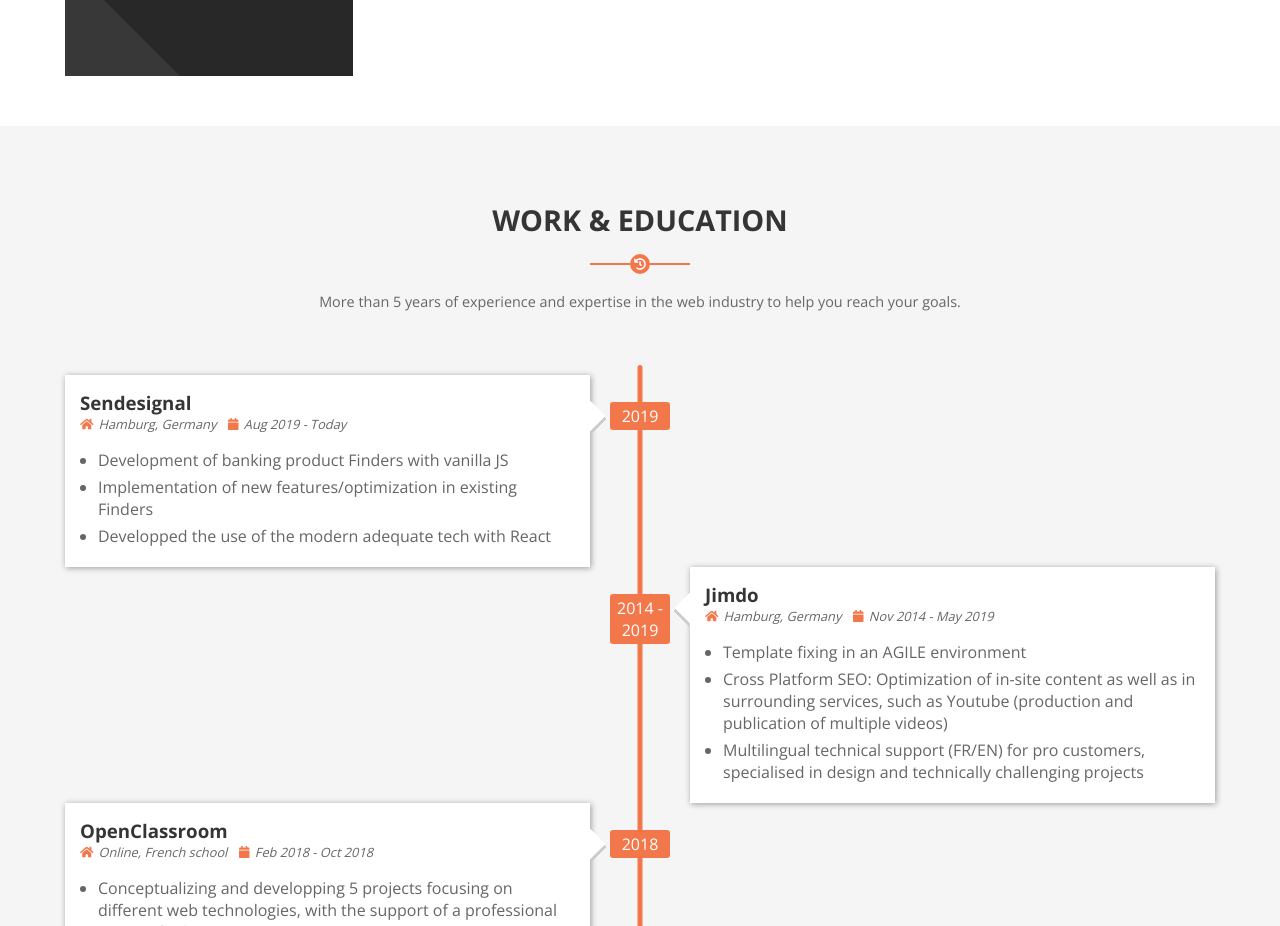
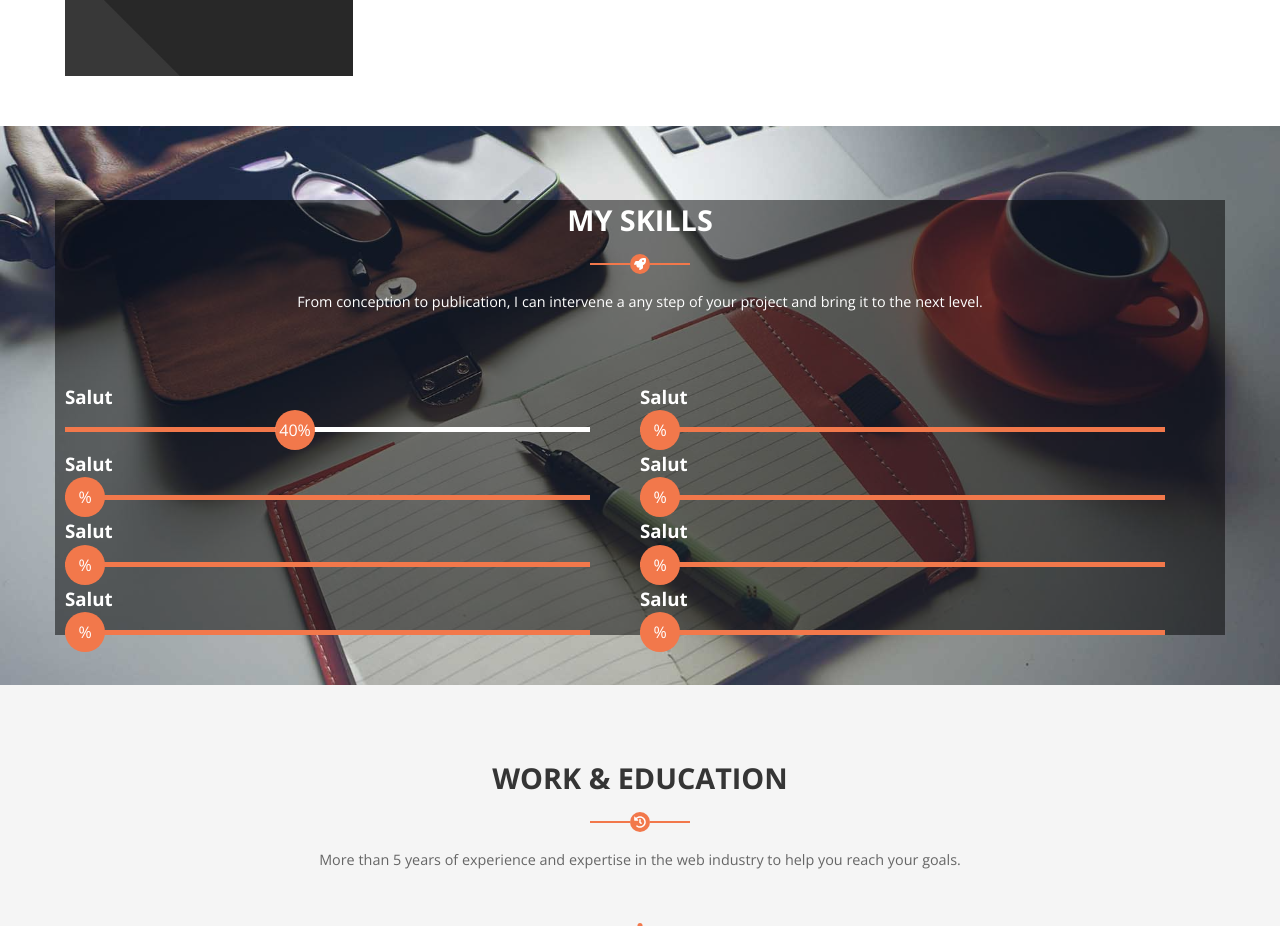
Before and after one commit to SylvainDep/Portfolio2020, a React (Create React App) app: page / in a window 1280 px wide. Shown: the part 2260-3186 px from the top of the page. Built offline with nearby package versions, Linux system fonts and the light colour scheme.

Commit message:
Skill section

```diff
--- a/src/App.js
+++ b/src/App.js
@@ -5,6 +5,7 @@ import Hero from './Hero/Hero'
 import About from './About/About'
 import Service from './Service/Service'
 import Portfolio from './Portfolio/Portfolio'
+import Skills from './Skills/Skills'
 import Experience from './Experience/Experience'
 import Contact from './Contact/Contact'
 import Footer from './Footer/Footer'
@@ -16,6 +17,7 @@ function App() {
       <About />
       <Service />
       <Portfolio />
+      <Skills />
       <Experience />
       <Contact />
       <Footer />
--- /dev/null
+++ b/src/Skills/SkillItem.js
@@ -0,0 +1,55 @@
+import React from 'react'
+import styled from 'styled-components'
+import { FontAwesomeIcon } from "@fortawesome/react-fontawesome";
+
+import { styles } from '../UI'
+
+const {
+  constants: { dark_grey, orange }
+} = styles;
+
+const SkillItemContainer = styled.div`
+  flex-basis: 50%
+`
+
+const SkillBar = styled.div`
+  display: block;
+  position: relative;
+  height: 5px;
+  width: calc(100% - 50px);
+  background-color: white;
+
+  &:before {
+    content: '';
+    display: block;
+    height: 5px;
+    width: ${props => props.level}%;
+    background-color: ${orange};
+  }
+
+  &:after {
+    content: '${props => props.level}%';
+    height: 40px;
+    width: 40px;
+    border-radius: 50%;
+    display: flex;
+    justify-content: center;
+    align-items: center;
+    position: absolute;
+    top: 50%;
+    transform: translateY(-50%);
+    left: ${props => props.level}%;
+    background-color: ${orange};
+  }
+`
+
+const SkillItem = props => {
+  return (
+    <SkillItemContainer>
+      <h3>Salut</h3>
+      <SkillBar level={props.level} />
+    </SkillItemContainer>
+  )
+}
+
+export default SkillItem
--- /dev/null
+++ b/src/Skills/SkillList.js
@@ -0,0 +1,33 @@
+import React from 'react'
+import styled from 'styled-components'
+import { FontAwesomeIcon } from "@fortawesome/react-fontawesome";
+
+import SkillItem from './SkillItem'
+
+import { styles } from '../UI'
+
+const {
+  constants: { dark_grey, orange }
+} = styles;
+
+const SkillsContainer = styled.div`
+  display: flex;
+  flex-wrap: wrap;
+`
+
+const SkillList = props => {
+  return (
+    <SkillsContainer>
+      <SkillItem level={40}/>
+      <SkillItem/>
+      <SkillItem/>
+      <SkillItem/>
+      <SkillItem/>
+      <SkillItem/>
+      <SkillItem/>
+      <SkillItem/>
+    </SkillsContainer>
+  )
+}
+
+export default SkillList
--- /dev/null
+++ b/src/Skills/Skills.js
@@ -0,0 +1,31 @@
+import React, { Component } from 'react'
+import { faRocket, faCode, faMobileAlt, faPencilRuler } from "@fortawesome/free-solid-svg-icons";
+import { faGoogle } from "@fortawesome/free-brands-svg-icons";
+
+import { styles } from '../UI'
+
+import SectionHeader from '../UI/shared/SectionHeader'
+import SkillList from './SkillList'
+
+const {
+  uiblocks: { CustomContentBlock, ContentArea, Grid },
+  constants: { light_grey }
+} = styles;
+
+class Skills extends Component {
+  render() {
+    return (
+      <CustomContentBlock bgImg={require('../assets/img/skills.jpg')} color="white" section>
+        <ContentArea background="rgba(0, 0, 0, .5)">
+          <SectionHeader
+            icon={faRocket}
+            title="My Skills"
+            text="From conception to publication, I can intervene a any step of your project and bring it to the next level." />
+          <SkillList />
+        </ContentArea>
+      </CustomContentBlock>
+    )
+  }
+}
+
+export default Skills
--- a/src/UI/layout.js
+++ b/src/UI/layout.js
@@ -21,12 +21,25 @@ const ContentBlock = styled.div`
   }
 `
 
+const CustomContentBlock = styled.div`
+  width: 100vw;
+  background: url(${props => props.bgImg}) no-repeat center center;
+  background-size: cover;
+  color: ${props => props.color ? props.color : '#666' };
+  padding: ${props => props.section ? '50px 10px' : '0'};
+
+  h1, h2, h3 {
+    color: ${props => props.color ? props.color : dark_grey };
+  }
+`
+
 const ContentArea = styled.div`
   background-color: ${props => props.background ? props.background : 'transparent' };
   margin: auto;
   width: 1170px;
   max-width: 100%;
   padding: 0 10px;
+
 `
 
 const Grid = styled.div`
@@ -48,6 +61,7 @@ const ContactBlock = styled.div`
 export default {
   Fixed,
   ContentBlock,
+  CustomContentBlock,
   ContentArea,
   Grid,
   ContactBlock
```
Also changed, not shown: src/assets/img/skills.jpg (added).
